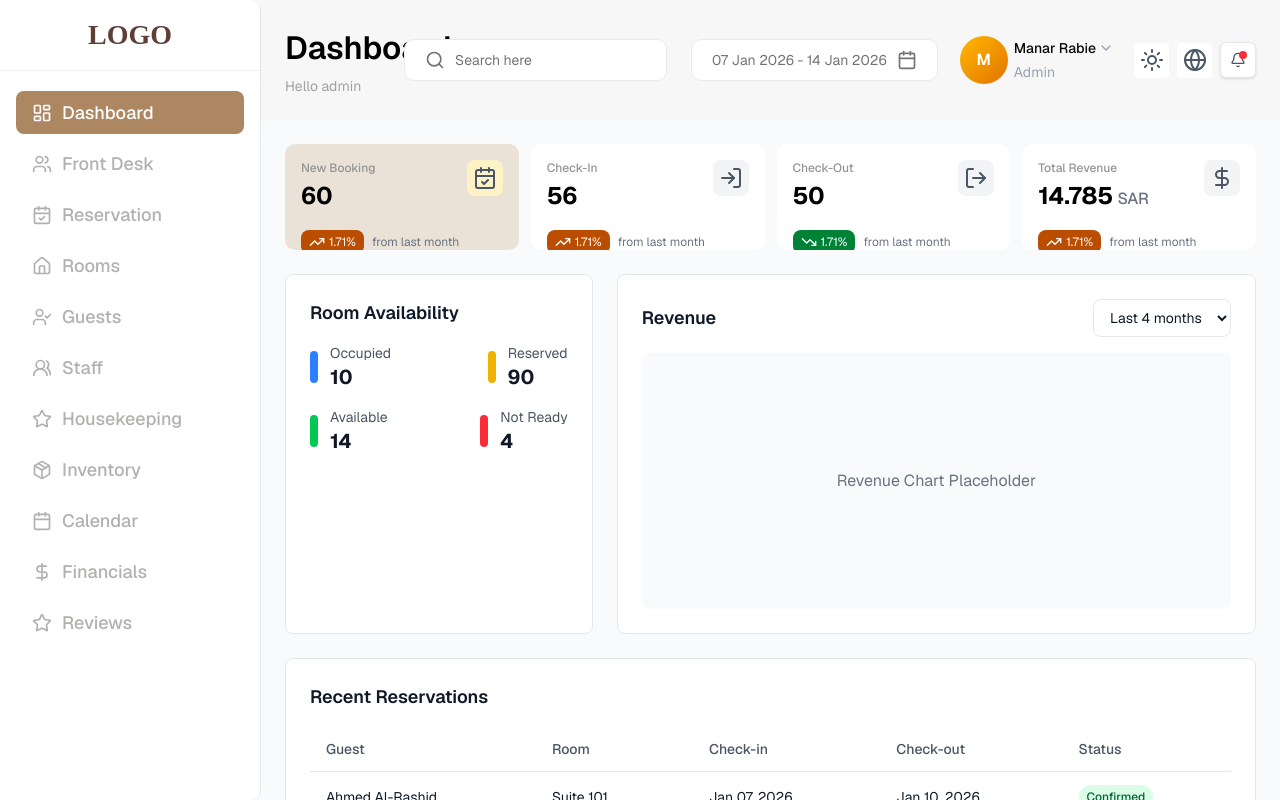
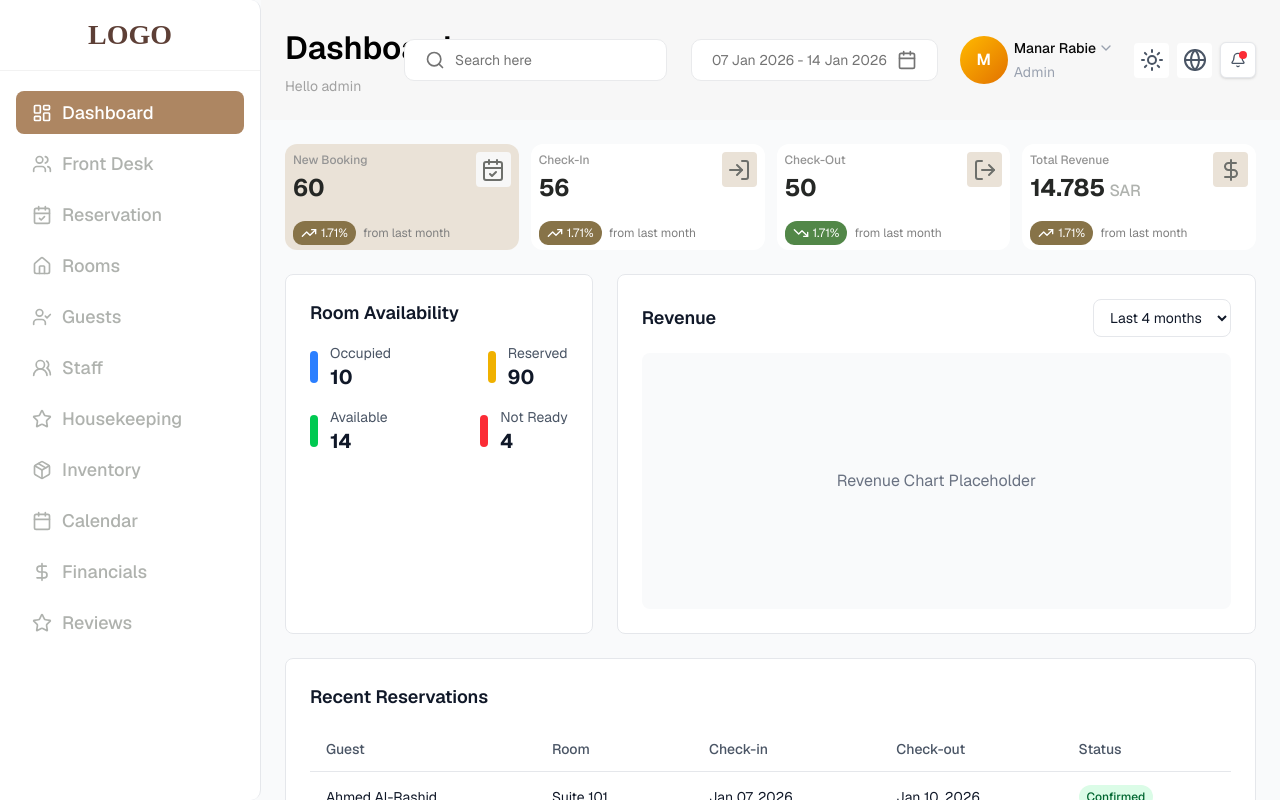
Before and after one commit to Ommarselim/Tamak-Hotels, a Next.js app: page /en/dashboard in a window 1280 px wide. Built offline with nearby package versions, Linux system fonts and the light colour scheme.

Commit message:
refactor: enhance StatsCard and DashboardLayout with design tokens and improved styling

```diff
--- a/components/dashboard-layout.tsx
+++ b/components/dashboard-layout.tsx
@@ -36,7 +36,7 @@ export function DashboardLayout({
       title: t("newBooking"),
       value: "60",
       icon: (
-        <CalendarCheck className="h-6 w-6 text-gray-600 dark:text-gray-400" />
+        <CalendarCheck className="h-6 w-6" style={{ color: '#6D6F6B' }} />
       ),
       trend: {
         value: "1.71%",
@@ -44,37 +44,41 @@ export function DashboardLayout({
         label: t("fromLastMonth"),
       },
       variant: "highlighted" as const,
+      trendColor: undefined, // Uses default clearBrown for positive
     },
     {
       title: t("checkIn"),
       value: "56",
-      icon: <LogIn className="h-6 w-6 text-gray-600 dark:text-gray-400" />,
+      icon: <LogIn className="h-6 w-6" style={{ color: '#6D6F6B' }} />,
       trend: {
         value: "1.71%",
         isPositive: true,
         label: t("fromLastMonth"),
       },
+      trendColor: "clearBrown" as const,
     },
     {
       title: t("checkOut"),
       value: "50",
-      icon: <LogOut className="h-6 w-6 text-gray-600 dark:text-gray-400" />,
+      icon: <LogOut className="h-6 w-6" style={{ color: '#6D6F6B' }} />,
       trend: {
         value: "1.71%",
         isPositive: false,
         label: t("fromLastMonth"),
       },
+      trendColor: "olive" as const, // Green for checkout
     },
     {
       title: t("totalRevenue"),
       value: "14.785",
       currency: "SAR",
-      icon: <DollarSign className="h-6 w-6 text-gray-600 dark:text-gray-400" />,
+      icon: <DollarSign className="h-6 w-6" style={{ color: '#6D6F6B' }} />,
       trend: {
         value: "1.71%",
         isPositive: true,
         label: t("fromLastMonth"),
       },
+      trendColor: "clearBrown" as const,
     },
   ];
 
@@ -108,6 +112,7 @@ export function DashboardLayout({
                 icon={stat.icon}
                 trend={stat.trend}
                 variant={stat.variant}
+                trendColor={stat.trendColor}
               />
             ))}
           </div>
--- a/components/stats-card.tsx
+++ b/components/stats-card.tsx
@@ -2,6 +2,7 @@
 
 import { cn } from '@/lib/utils';
 import { TrendingUp, TrendingDown } from 'lucide-react';
+import { colors, components } from '@/lib/design-tokens';
 
 interface StatsCardProps {
   title: string;
@@ -15,7 +16,7 @@ interface StatsCardProps {
   };
   variant?: 'default' | 'highlighted';
   className?: string;
-  trendColor?: string; // Custom trend badge color
+  trendColor?: 'olive' | 'clearBrown'; // Use design system colors
 }
 
 export function StatsCard({
@@ -28,23 +29,70 @@ export function StatsCard({
   className,
   trendColor,
 }: StatsCardProps) {
+  // Determine trend badge color based on variant or custom color
+  const getTrendBadgeColor = () => {
+    if (trendColor === 'olive') {
+      return 'bg-[var(--color-secondary-olive)]';
+    }
+    if (trendColor === 'clearBrown') {
+      return 'bg-[var(--color-secondary-clear-brown)]';
+    }
+    // Default: use background color for non-positive trends (match Figma)
+    if (!trend.isPositive) {
+      return 'bg-[var(--color-secondary-olive)]';
+    }
+    // Default: use clearBrown for positive trends
+    return 'bg-[var(--color-secondary-clear-brown)]';
+  };
+
   return (
     <div
       className={cn(
-        'h-[106px] overflow-hidden rounded-[10px] p-2',
-        variant === 'highlighted' ? 'bg-[#eae2d7] dark:bg-[#3a3530]' : 'bg-white dark:bg-gray-800',
+        'overflow-hidden rounded-[10px] p-2',
+        variant === 'highlighted'
+          ? 'bg-[var(--color-primary-100)] dark:bg-[#3a3530]'
+          : 'bg-[var(--color-surface)] dark:bg-gray-800',
         className
       )}
+      style={{
+        height: components.statsCard.height,
+        borderRadius: components.statsCard.borderRadius,
+      }}
     >
-      <div className="flex flex-col gap-[18px] p-2">
+      <div className="flex flex-col gap-[18px]">
         {/* Header with title and icon */}
         <div className="flex items-start justify-between">
           <div className="flex flex-col gap-1">
-            <p className="text-xs font-medium text-[#949494]">{title}</p>
+            <p
+              className="font-medium"
+              style={{
+                fontSize: '12px',
+                color: '#949494',
+                lineHeight: 'normal',
+              }}
+            >
+              {title}
+            </p>
             <div className="flex items-baseline gap-1">
-              <span className="text-2xl font-bold text-black dark:text-white">{value}</span>
+              <span
+                className="font-bold dark:text-white"
+                style={{
+                  fontSize: '24px',
+                  color: variant === 'highlighted' ? colors.semantic.text.primary : colors.semantic.text.primary,
+                  lineHeight: 'normal',
+                }}
+              >
+                {value}
+              </span>
               {currency && (
-                <span className="text-base font-medium text-gray-500 dark:text-gray-400">
+                <span
+                  className="font-medium"
+                  style={{
+                    fontSize: '16px',
+                    color: colors.neutral[300],
+                    lineHeight: 'normal',
+                  }}
+                >
                   {currency}
                 </span>
               )}
@@ -52,34 +100,57 @@ export function StatsCard({
           </div>
           <div
             className={cn(
-              'flex h-9 w-9 items-center justify-center rounded',
+              'flex items-center justify-center',
               variant === 'highlighted'
-                ? 'bg-amber-100 dark:bg-amber-900/50'
-                : 'bg-gray-100 dark:bg-gray-700'
+                ? 'bg-[var(--color-background)]'
+                : 'bg-[var(--color-primary-100)]'
             )}
+            style={{
+              width: '35px',
+              height: '35px',
+              borderRadius: '4px',
+            }}
           >
             {icon}
           </div>
         </div>
 
         {/* Trend indicator */}
-        <div className="flex items-center gap-2">
+        <div className="flex items-center gap-[7px]">
           <div
             className={cn(
-              'flex items-center gap-1 rounded-lg px-2 py-1',
-              trend.isPositive
-                ? 'bg-amber-700 dark:bg-amber-800 text-white'
-                : 'bg-green-700 dark:bg-green-800 text-white'
+              'flex items-center gap-1 px-2 py-1 text-white',
+              getTrendBadgeColor()
             )}
+            style={{
+              borderRadius: '16px 16px 16px 12px',
+            }}
           >
             {trend.isPositive ? (
               <TrendingUp className="h-4 w-4" />
             ) : (
               <TrendingDown className="h-4 w-4" />
             )}
-            <span className="text-xs">{trend.value}</span>
+            <span
+              className="font-normal whitespace-nowrap"
+              style={{
+                fontSize: '12px',
+                lineHeight: 'normal',
+              }}
+            >
+              {trend.value}
+            </span>
           </div>
-          <span className="text-xs text-gray-500 dark:text-gray-400">{trend.label}</span>
+          <span
+            className="font-normal whitespace-nowrap"
+            style={{
+              fontSize: '12px',
+              color: '#7f7f7f',
+              lineHeight: 'normal',
+            }}
+          >
+            {trend.label}
+          </span>
         </div>
       </div>
     </div>
```
